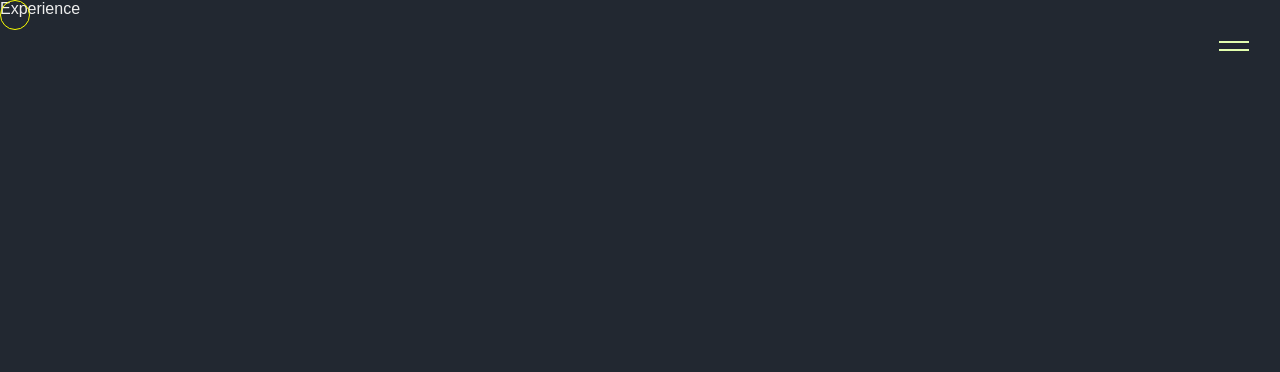
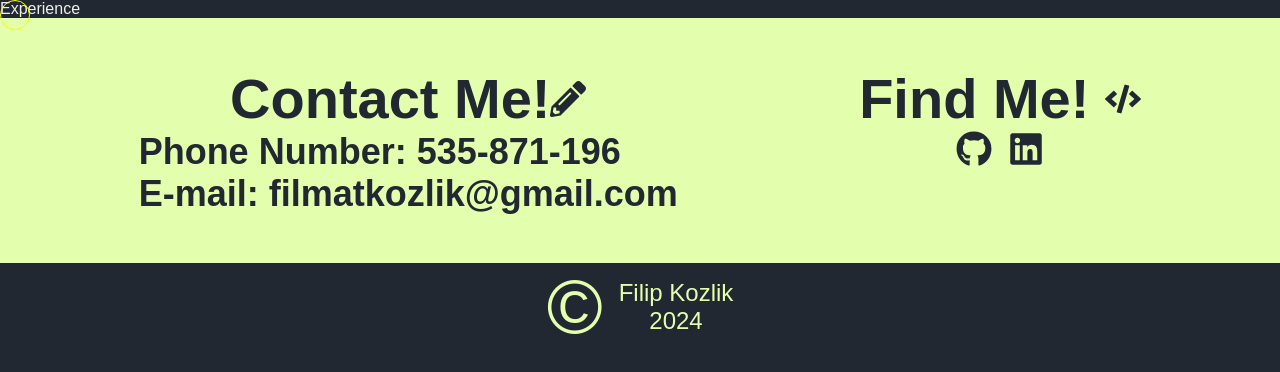
Before and after one commit to sekvi99/portfolio-website, a React (Create React App) app in the folder portfolio-website/portfolio-app/: page /experience in a window 1280 px wide. Shown: the top 372 px of the page. Built offline with nearby package versions, Linux system fonts and the light colour scheme; a web font is replaced by a local one.

Commit message:
Added footer adjusted to design project

```diff
--- a/portfolio-website/portfolio-app/src/App.tsx
+++ b/portfolio-website/portfolio-app/src/App.tsx
@@ -13,6 +13,7 @@ import Cursor from "./components/cursor/cursor";
 import Header from "./components/header/header";
 import { AnimatePresence } from "framer-motion";
 import Loader from "./components/loader/loader";
+import Footer from "./components/footer/footer";
 
 const App: React.FC = (): JSX.Element => {
   const [loadingStatus, setLoadingStatus] = useState(false);
@@ -36,6 +37,7 @@ const App: React.FC = (): JSX.Element => {
           <Route path="/skills" element={<Skills />} />
           <Route path="/experience" element={<Experience />} />
         </Routes>
+        <Footer />
       </Router>
     </div>
   );
--- /dev/null
+++ b/portfolio-website/portfolio-app/src/components/footer/footer.scss
@@ -0,0 +1,136 @@
+@import "../../styles/mixins.scss";
+
+footer {
+    display: block;
+    width: 100%;
+    min-height: 300px;
+
+    @include tablet {
+        min-height: 250px;
+    }
+
+    @include mobile {
+        min-height: 200px;
+    }
+
+    .footer-content {
+        .footer-header-icon {
+            font-size: var(--h1-font-size);
+
+            @include tablet {
+                font-size: var(--h1-font-size);
+            }
+
+            @include mobile {
+                font-size: var(--h2-font-size);
+            }
+        }
+
+        padding: 3rem;
+        display: flex;
+        flex-direction: row;
+        justify-content: space-around;
+        background-color: var(--header-text-color);
+        color: var(--primary-color);
+
+        .contact-section {
+            span {
+                @include flexCenter;
+
+                @include mobile {
+                    gap: 0.25rem;
+                }
+            }
+
+            h1 {
+                color: var(--primary-color);
+                font-size: var(--big-font-size);
+
+                @include tablet {
+                    font-size: var(--h1-font-size);
+                }
+
+                @include mobile {
+                    font-size: var(--h2-font-size);
+                }
+            }
+
+            h2 {
+                color: var(--primary-color);
+                font-size: var(--h1-font-size);
+
+                @include tablet {
+                    font-size: var(--h2-font-size);
+                }
+
+                @include mobile {
+                    font-size: var(--normal-font-size);
+                }
+            }
+
+        }
+
+        .find-me-section {
+            span {
+                @include flexCenter;
+                gap: 1rem;
+
+                @include mobile {
+                    gap: 0.25rem;
+                }
+
+                h1 {
+                    color: var(--primary-color);
+                    font-size: var(--big-font-size);
+
+                    @include tablet {
+                        font-size: var(--h1-font-size);
+                    }
+
+                    @include mobile {
+                        font-size: var(--h2-font-size);
+                    }
+                }
+            }
+
+            .links-container {
+                @include flexCenter;
+                gap: 1rem;
+
+                .footer-icon {
+                    color: var(--primary-color);
+                    font-size: var(--h1-font-size);
+                    @include defaultTransition;
+
+                    @include tablet {
+                        font-size: var(--h2-font-size);
+                    }
+
+                    @include mobile {
+                        font-size: var(--normal-font-size);
+                    }
+
+                    &:hover {
+                        color: var(--title-color);
+                    }
+                }
+            }
+        }
+    }
+
+    .copyright-content {
+        color: var(--header-text-color);
+
+        div {
+            @include flexCenter;
+            font-size: var(--xxl-font-size);
+
+            div {
+                margin-left: 1rem;
+                display: flex;
+                flex-direction: column;
+                font-size: var(--h2-font-size);
+            }
+        }
+    }
+}
--- /dev/null
+++ b/portfolio-website/portfolio-app/src/components/footer/footer.tsx
@@ -0,0 +1,51 @@
+import "./footer.scss";
+import { footer } from "../../content/footer.content";
+
+const Footer = () => {
+  const { footerContent, copyrightContent } = footer;
+  const { contactSection, findMeSection } = footerContent;
+  return (
+    <footer>
+      <div className="footer-content">
+        <div className="contact-section">
+          <span>
+            <h1>{contactSection.header}</h1>
+            <contactSection.icon className="footer-header-icon" />
+          </span>
+          <h2>Phone Number: {contactSection.phoneNumber}</h2>
+          <h2>E-mail: {contactSection.mail}</h2>
+        </div>
+        <div className="find-me-section">
+          <span>
+            <h1>{findMeSection.header}</h1>
+            <findMeSection.icon className="footer-header-icon" />
+          </span>
+          <div className="links-container">
+            {findMeSection.links.map((link, index) => (
+              <a
+                key={index}
+                className="footer-link"
+                href={link.href}
+                target="_blank"
+              >
+                <link.icon className="footer-icon" />
+              </a>
+            ))}
+          </div>
+        </div>
+      </div>
+
+      <div className="copyright-content">
+        <div>
+          ©
+          <div>
+            <p>{copyrightContent.author}</p>
+            <p>{copyrightContent.year}</p>
+          </div>
+        </div>
+      </div>
+    </footer>
+  );
+};
+
+export default Footer;
--- /dev/null
+++ b/portfolio-website/portfolio-app/src/content/footer.content.ts
@@ -0,0 +1,60 @@
+import { IconType } from "react-icons";
+import { FaPencilAlt, FaCode, FaGithub, FaLinkedin } from "react-icons/fa";
+
+export interface FooterContent {
+  footerContent: {
+    contactSection: {
+      header: string;
+      phoneNumber: string;
+      mail: string;
+      icon: IconType;
+    };
+    findMeSection: {
+      header: string;
+      icon: IconType;
+      links: [
+        {
+          icon: IconType;
+          href: string;
+        },
+        {
+          icon: IconType;
+          href: string;
+        }
+      ];
+    };
+  };
+  copyrightContent: {
+    author: string;
+    year: string;
+  };
+}
+
+export const footer: FooterContent = {
+  footerContent: {
+    contactSection: {
+      header: "Contact Me!",
+      phoneNumber: "535-871-196",
+      mail: "filmatkozlik@gmail.com",
+      icon: FaPencilAlt,
+    },
+    findMeSection: {
+      header: "Find Me!",
+      icon: FaCode,
+      links: [
+        {
+          icon: FaGithub,
+          href: "https://github.com/sekvi99",
+        },
+        {
+          icon: FaLinkedin,
+          href: "https://www.linkedin.com/in/filip-koźlik-666625289/",
+        },
+      ],
+    },
+  },
+  copyrightContent: {
+    author: "Filip Kozlik",
+    year: "2024",
+  },
+};
```
